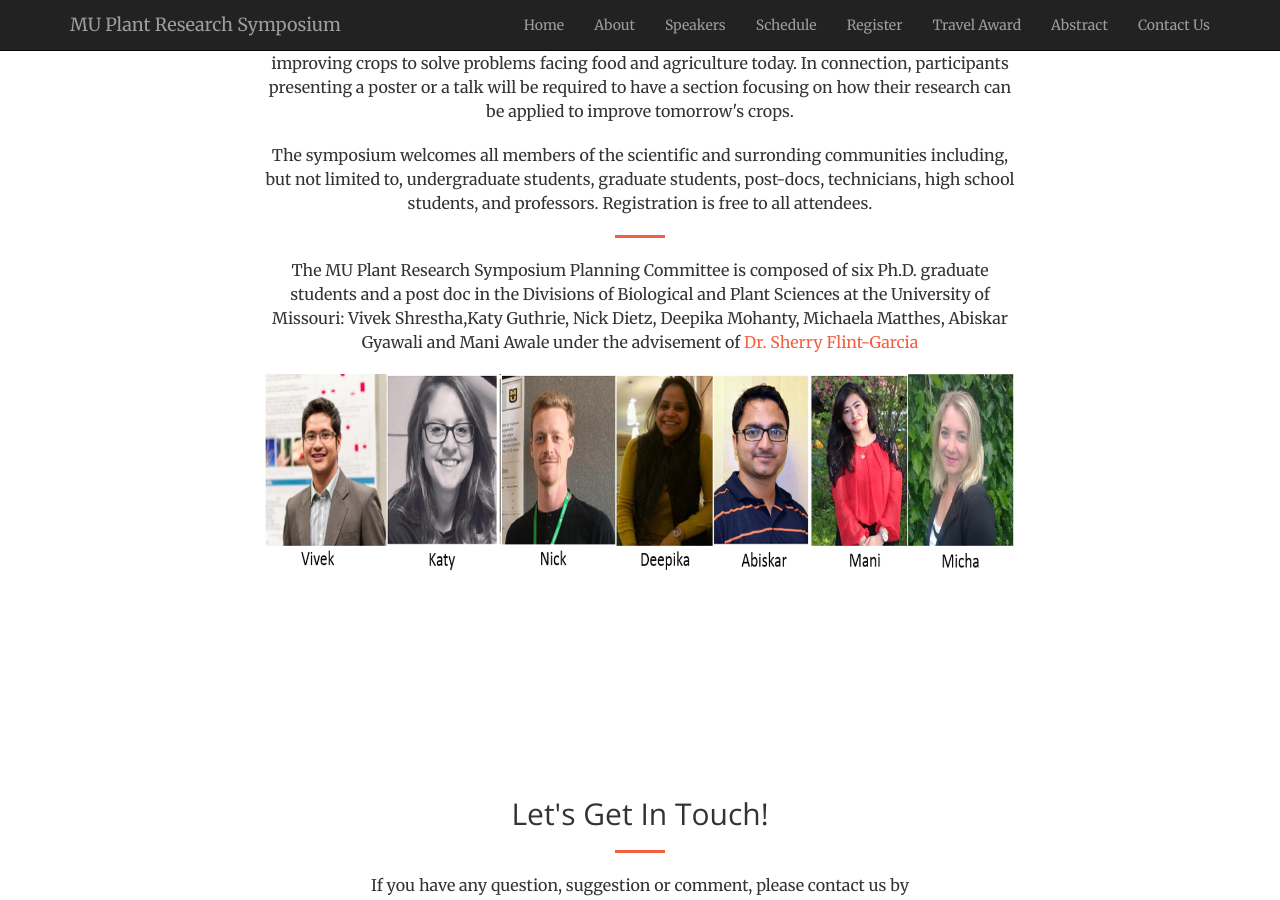
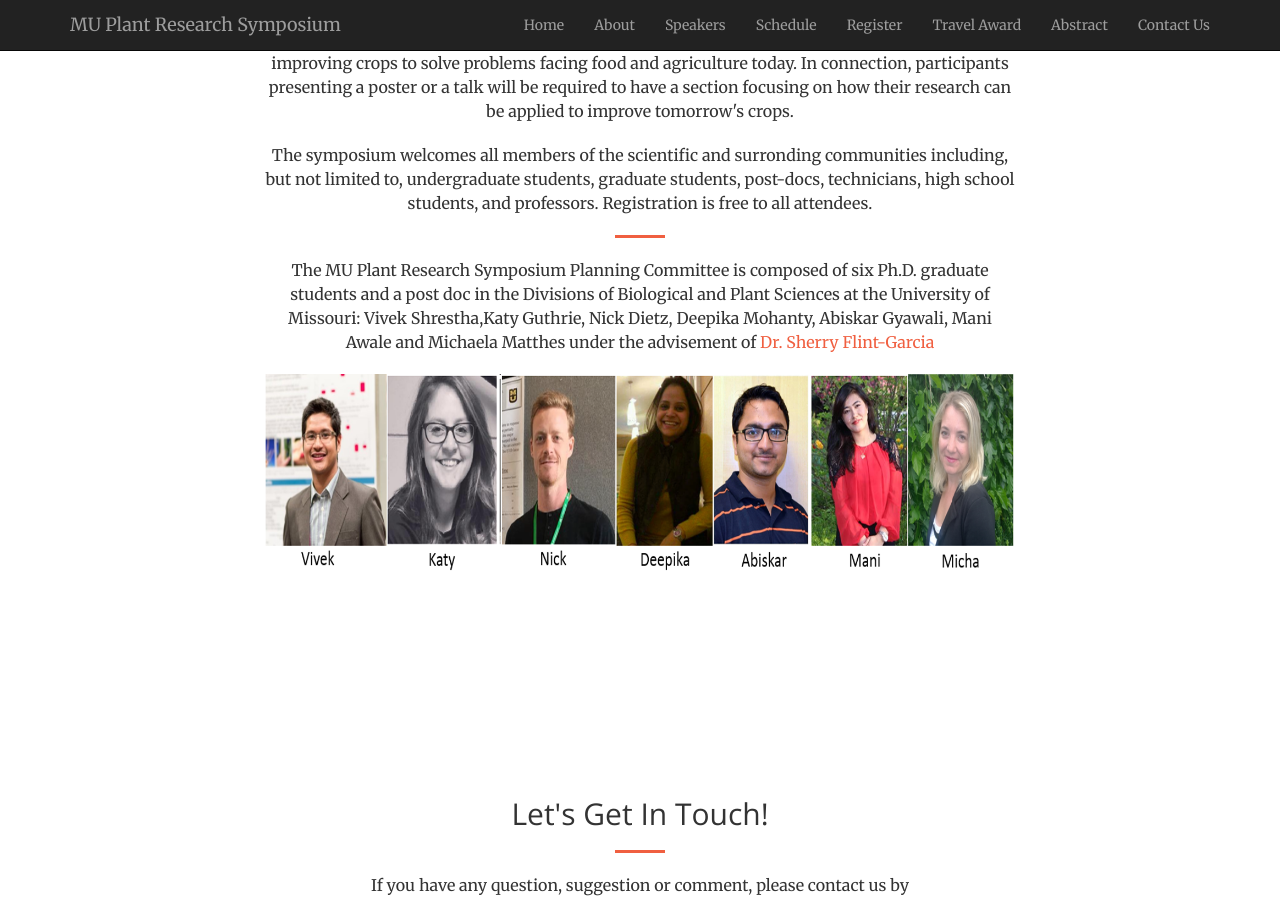
Before and after one commit to mupioneersymposium/mupioneersymposium.github.io, a Jekyll site: the page built from index.html, in a window 1280 px wide and 900 px high, scrolled down 1915 px. Built offline with Jekyll 4.4.1, drawn with Linux system fonts in a browser that asks for light colours.

```diff
--- a/_includes/about-brief.html
+++ b/_includes/about-brief.html
@@ -11,7 +11,7 @@
 <p> The aim of this symposium is to bring together numerous groups across Mizzou, other universities, and the community with vastly diverse research directed towards a unified goal: improving crops to solve problems facing food and agriculture today. In connection, participants presenting a poster or a talk will  be required to have a section focusing on how their research can be applied to improve tomorrow's crops.</p>
 <p>The symposium welcomes all members of the scientific and surronding communities including, but not limited to, undergraduate students, graduate students, post-docs, technicians, high school students, and professors. Registration is free to all attendees. </p>
 <hr>
-                <p>The MU Plant Research Symposium Planning Committee is composed of six Ph.D. graduate students and a post doc in the Divisions of Biological and Plant Sciences at the University of Missouri: Vivek Shrestha,Katy Guthrie, Nick Dietz, Deepika Mohanty, Michaela Matthes, Abiskar Gyawali and Mani Awale under the advisement of <a href="http://web.missouri.edu/~flint-garcias/" target="_blank">Dr. Sherry Flint-Garcia</a></p>
+                <p>The MU Plant Research Symposium Planning Committee is composed of six Ph.D. graduate students and a post doc in the Divisions of Biological and Plant Sciences at the University of Missouri: Vivek Shrestha,Katy Guthrie, Nick Dietz, Deepika Mohanty, Abiskar Gyawali, Mani Awale and Michaela Matthes under the advisement of <a href="http://web.missouri.edu/~flint-garcias/" target="_blank">Dr. Sherry Flint-Garcia</a></p>
                 <p><img src="/img/3rdyearcommittee.png" style="max-width: 100%;"></p>
 
             </div>
```
